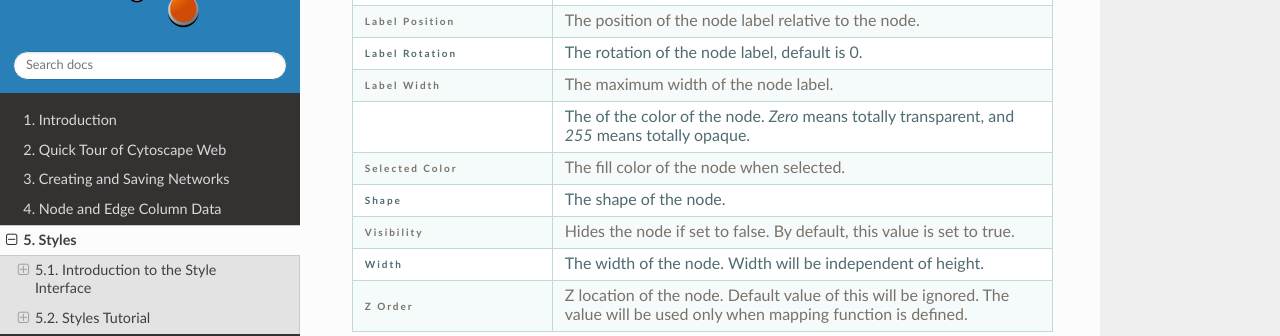
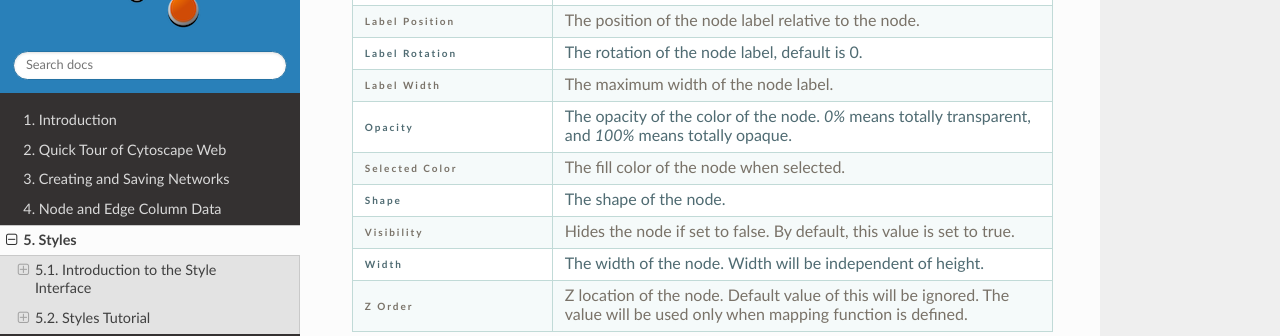
Before and after one commit to cytoscape/web-cytoscape-manual, a Sphinx documentation site: the page built from docs/Styles.md, in a window 1280 px wide and 900 px high, scrolled down 2857 px. Shown: the part 151-487 px from the top of the window. Built offline with Sphinx 7.4.7 and the Read the Docs theme 3.1.0, drawn with Linux system fonts in a browser that asks for light colours.

Commit message:
Update Styles.md

```diff
--- a/docs/Styles.md
+++ b/docs/Styles.md
@@ -96,7 +96,7 @@ The style of a variety of properties can be controlled, summarized in the tables
 <tr> <th class="specalt ulcase">Label Position</th>                  <td class="alt">The position of the node label relative to the node.</td> </tr>
 <tr> <th class="spec ulcase">Label Rotation</th>                  <td class="">The rotation of the node label, default is 0.</td> </tr>
 <tr> <th class="specalt ulcase">Label Width</th>                     <td class="alt">The maximum width of the node label.</td> </tr>
-<tr> <th class="spec ulcase"></th>                 <td class="">The  of the color of the node. <i>Zero</i> means totally transparent, and <i>255</i> means totally opaque.</td> </tr>
+<tr> <th class="spec ulcase">Opacity</th>                 <td class="">The  opacity of the color of the node. <i>0%</i> means totally transparent, and <i>100%</i> means totally opaque.</td> </tr>
 <tr> <th class="specalt ulcase">Selected Color</th>                 <td class="alt">The fill color of the node when selected.</td> </tr>
 <tr> <th class="spec ulcase">Shape</th>                           <td class="">The shape of the node.</td> </tr>
 <tr> <th class="specalt ulcase">Visibility</th>                   <td class="alt">Hides the node if set to false. By default, this value is set to true.</td> </tr>
```
